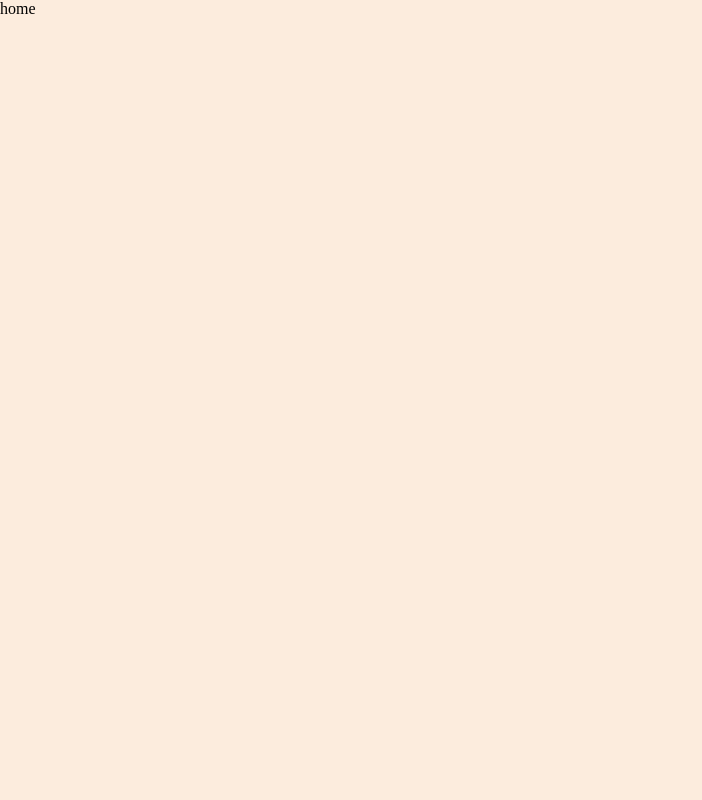
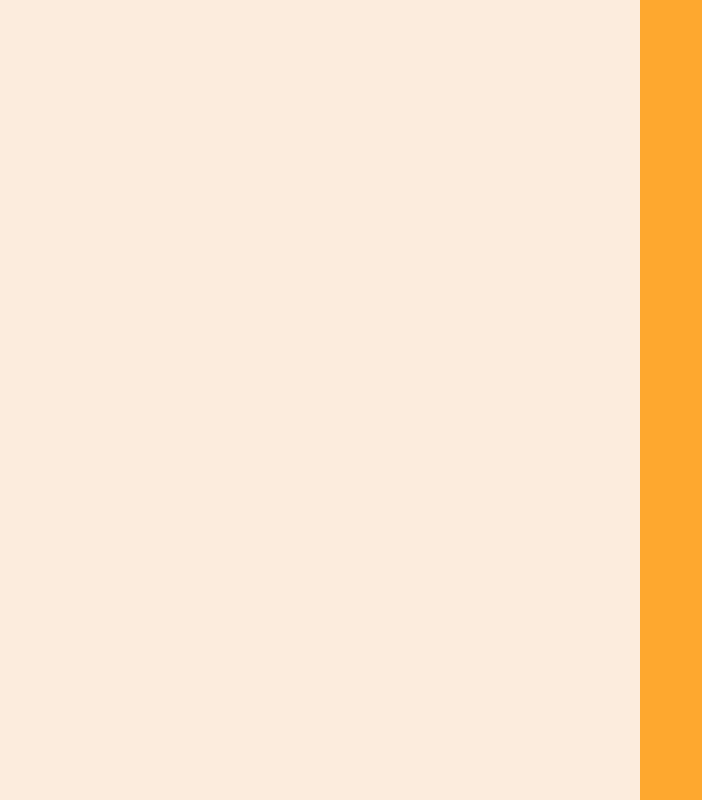
Before and after one commit to famousCucumber/Frontend, a React (Create React App) app: page / in a window 1280 px wide. Shown: the whole page, without its empty margins (0-702 px from the left). Built offline with nearby package versions, Linux system fonts and the light colour scheme.

Commit message:
feat: apply HomePresenter's element, set dummy data

```diff
--- /dev/null
+++ b/src/components/home/Result.tsx
@@ -0,0 +1,17 @@
+import styled from "styled-components";
+import { ITag } from "types";
+
+interface ResultProps {
+    tags: ITag[];
+}
+const Result = ({ tags }: ResultProps) => {
+    return <StyleSection></StyleSection>;
+};
+
+export default Result;
+
+const StyleSection = styled.section`
+    width: 50vw;
+    height: 100vh;
+    background-color: ${({ theme }) => theme.colors.c100};
+`;
--- a/src/pages/home/HomePresenter.tsx
+++ b/src/pages/home/HomePresenter.tsx
@@ -1,13 +1,30 @@
 import styled from "styled-components";
 
+import Result from "components/home/Result";
+import { ITag } from "types";
+
 const HomePresenter = () => {
-    return <MainDiv>home</MainDiv>;
+    const dummyTag: ITag = { name: "지진", isSelect: true };
+
+    return (
+        <StyledMain>
+            <Result tags={[dummyTag]} />
+            <StyledMenu />
+        </StyledMain>
+    );
 };
 
 export default HomePresenter;
 
-const MainDiv = styled.div`
+const StyledMain = styled.main`
     width: 100vw;
     height: 100vh;
-    background-color: ${({ theme }) => theme.colors.c100};
+
+    display: flex;
 `;
+
+const StyledMenu = styled.div`
+    width: 50vw;
+    height: 100vh;
+    background-color: ${({ theme }) => theme.colors.c500};
+`;
```
Also changed, not shown: src/types/index.d.ts (added, +11 -0 lines).
